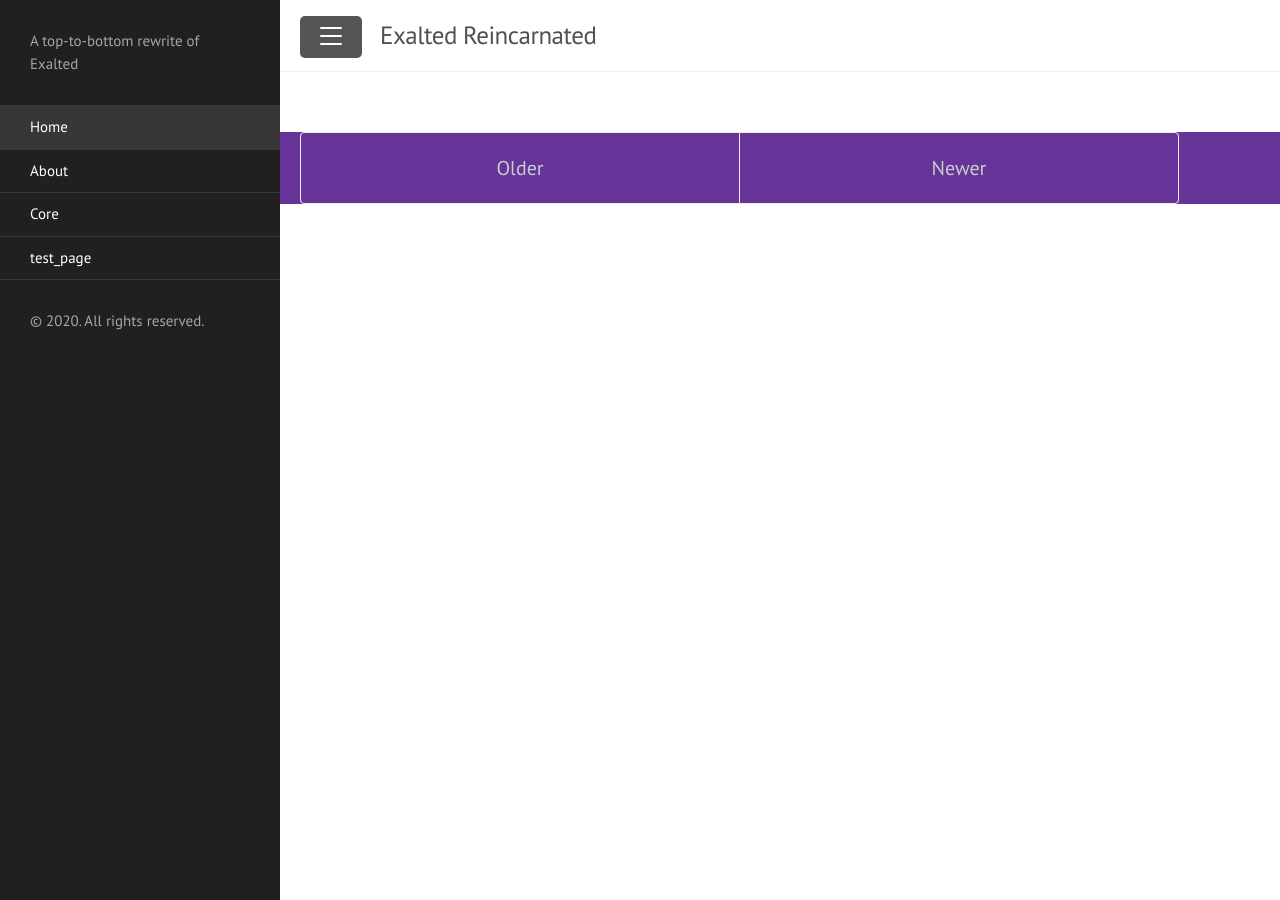
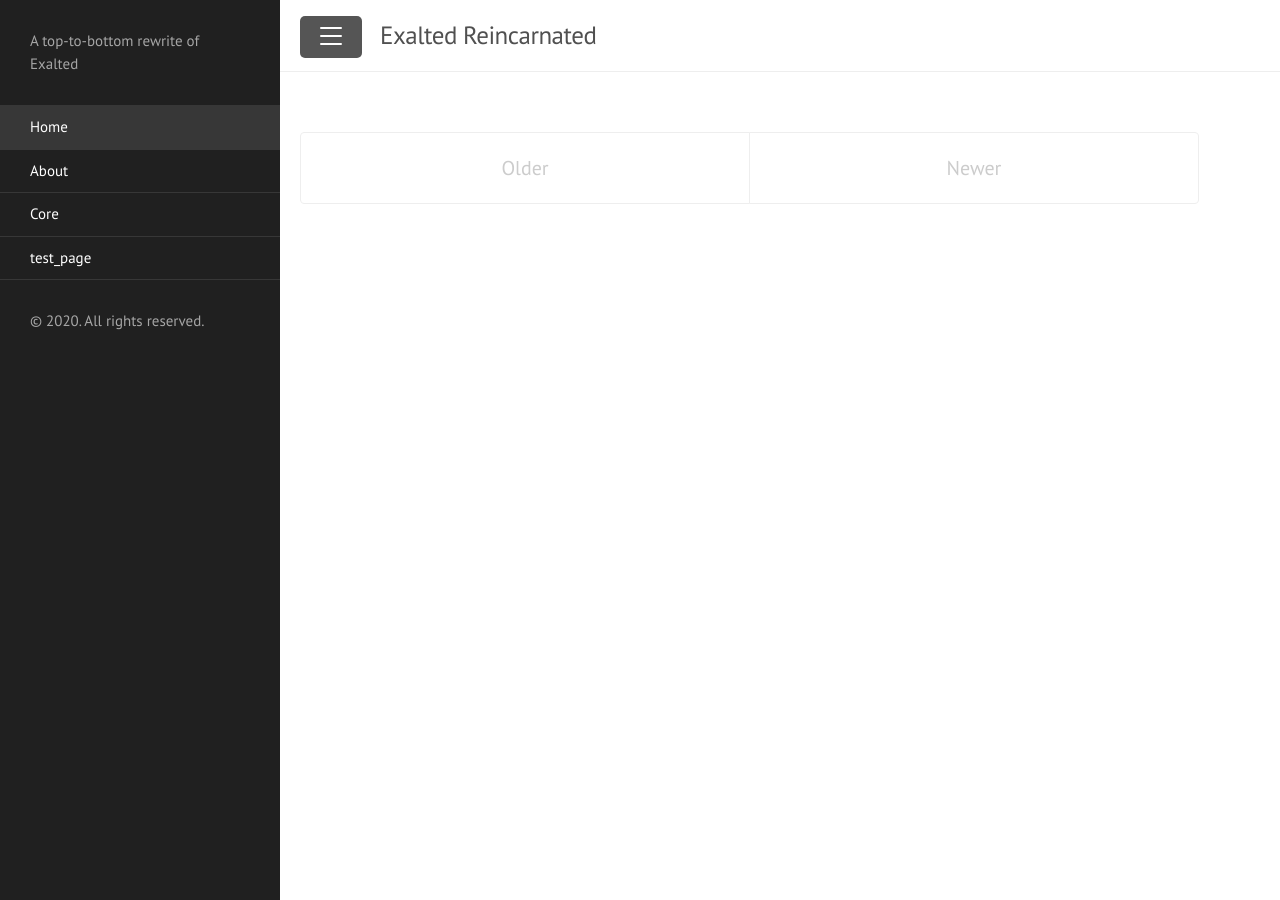
Before and after one commit to Dragonmystic707/exalted-reincarnated, a Jekyll site: the page built from docs/index.html, in a window 1280 px wide. Built offline with Jekyll 4.4.1, drawn with Linux system fonts in a browser that asks for light colours; the list of posts is cut into pages by our own code.

```diff
--- a/docs/public/css/lanyon.css
+++ b/docs/public/css/lanyon.css
@@ -295,9 +295,9 @@
       -ms-transform: translateX(14rem);
           transform: translateX(14rem);
 }
+/* Change the width of the container if the Sidebar is open */
 #sidebar-checkbox:checked ~ .wrap > .container {
-  padding-right: 15rem;
-  background-color: rebeccapurple;
+  padding-right: 14rem;
 }
 
 /*
```
